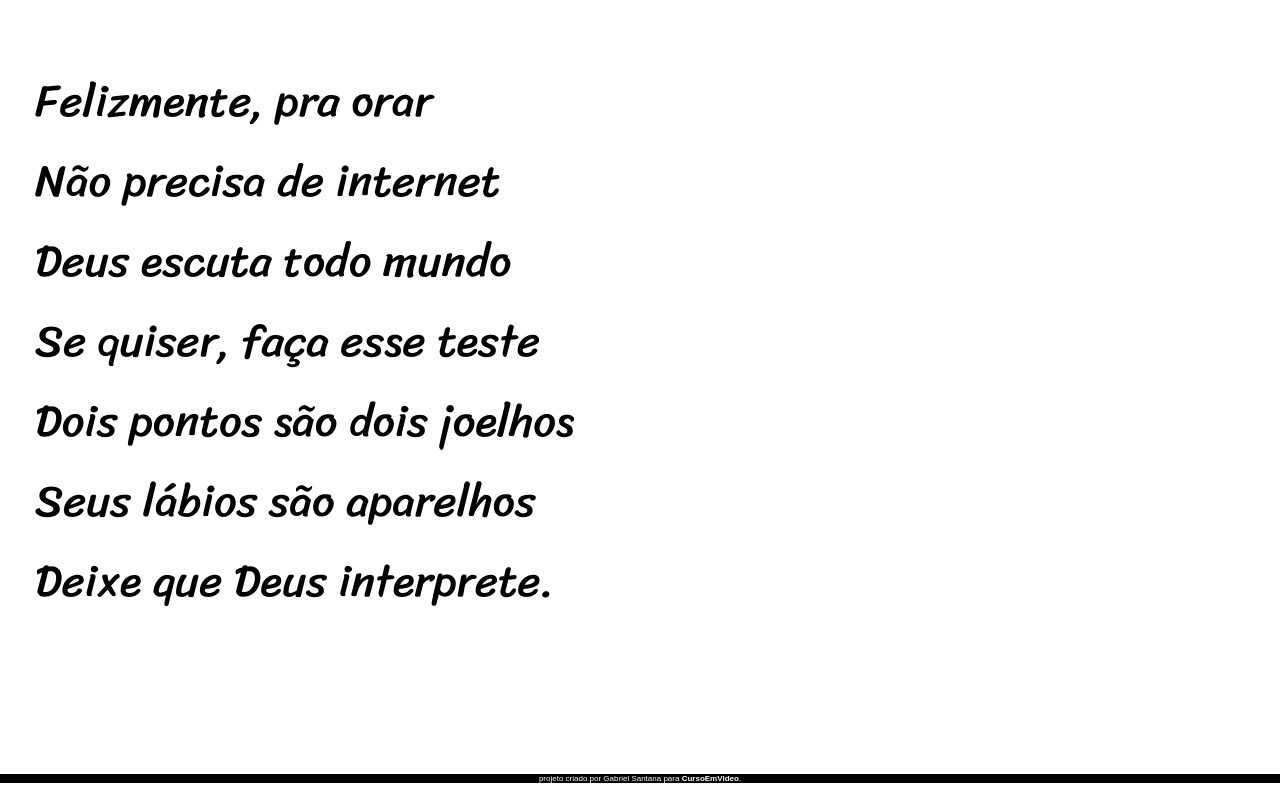
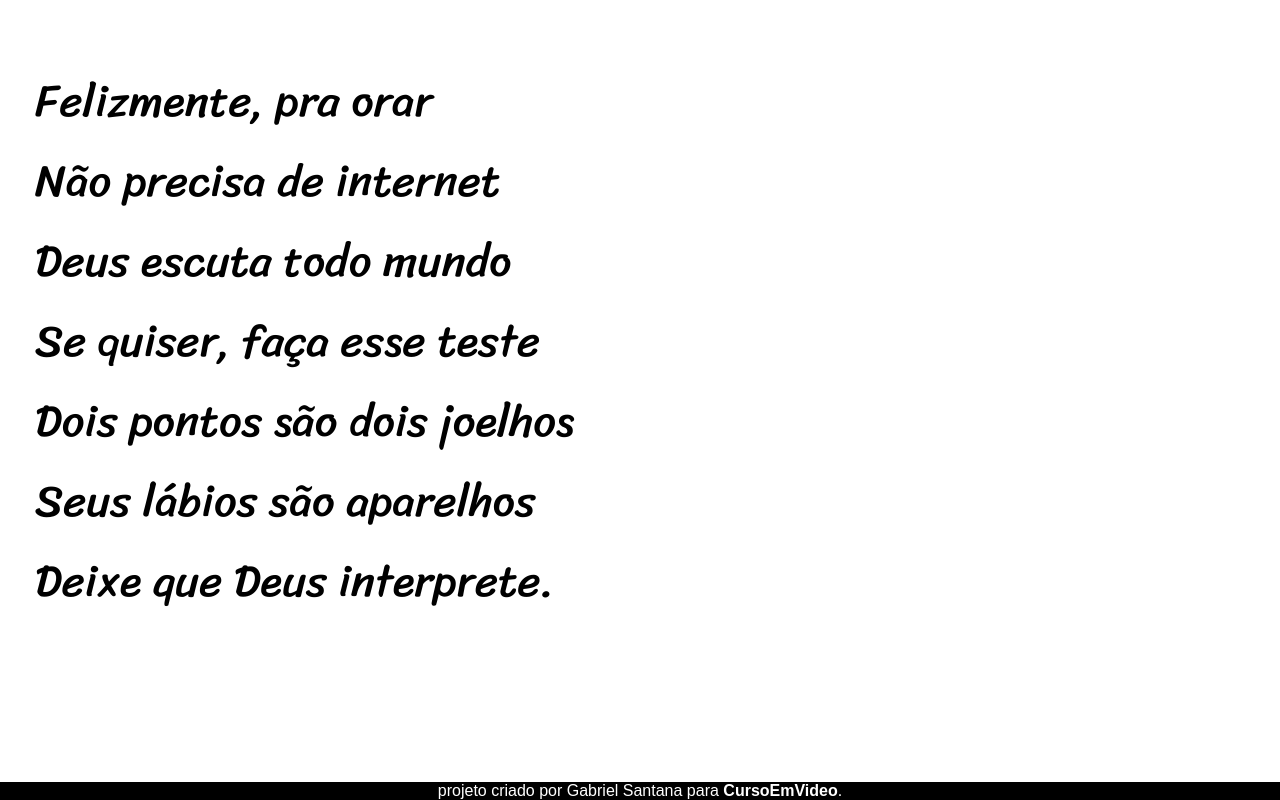
Before and after one commit to gabriels997/projeto-cordel, a plain HTML site: page index.html in a window 1280 px wide. Shown: the part 4389-5189 px from the top of the page. Drawn offline with Linux system fonts and the light colour scheme.

Commit message:
footer font-size

```diff
--- a/style.css
+++ b/style.css
@@ -99,4 +99,5 @@ footer {
 footer p {
     margin-bottom: 0px;
     text-align: center;
+    font-size: 1em;
 }
```
